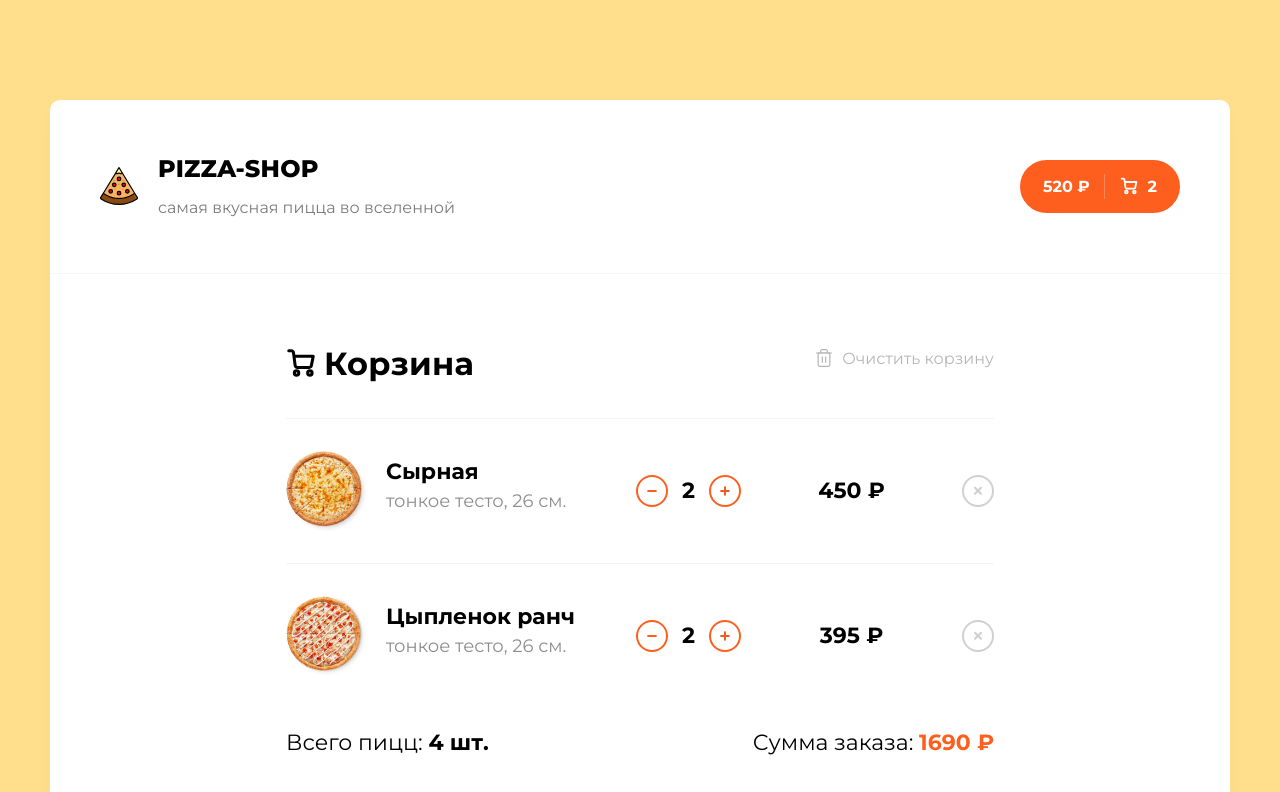
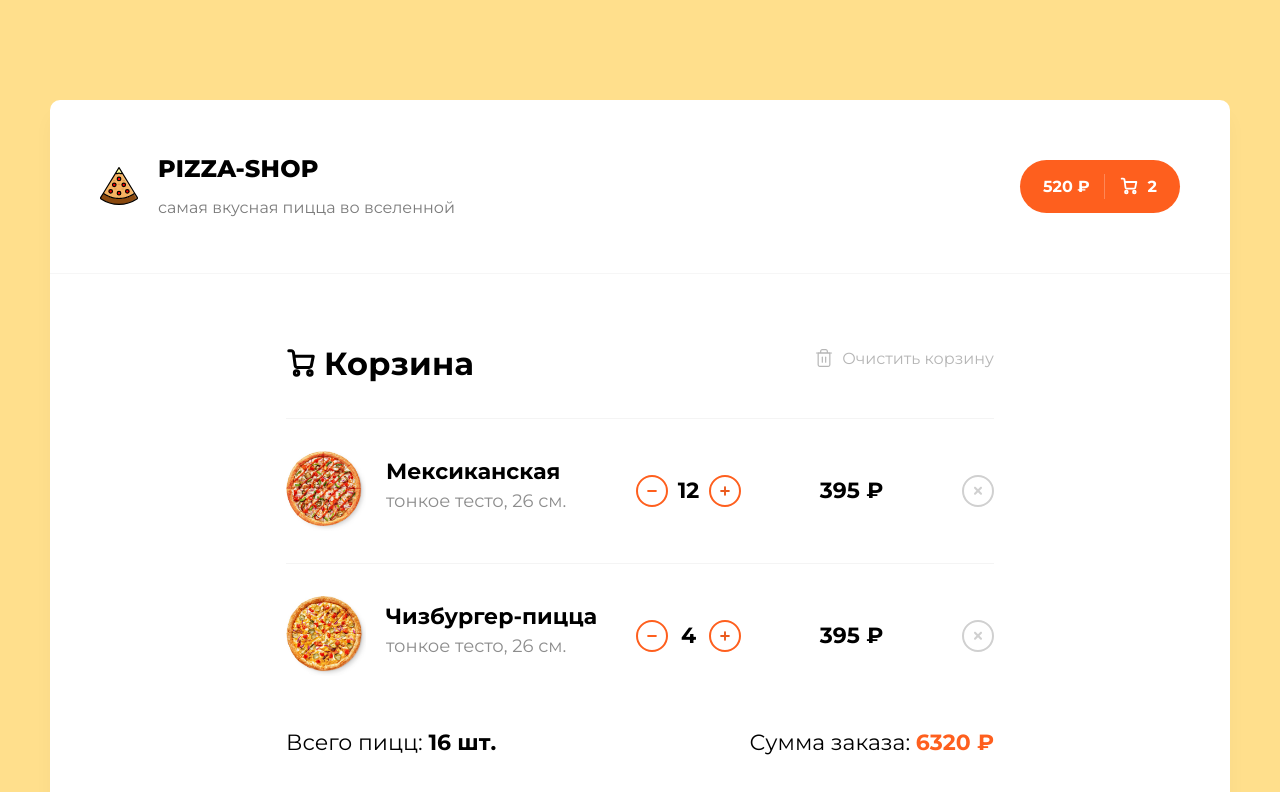
Before and after one commit to sergejij/pizza-shop, a React (Create React App) app: page /cart in a window 1280 px wide. Shown: the top 792 px of the page. Built offline with nearby package versions, Linux system fonts and the light colour scheme; data requests are answered from the project's data file.

Commit message:
added json-server and additing pizza to cart

```diff
--- a/package.json
+++ b/package.json
@@ -7,6 +7,7 @@
     "@testing-library/react": "^11.1.0",
     "@testing-library/user-event": "^12.1.10",
     "axios": "^0.21.1",
+    "json-server": "^0.16.3",
     "node-sass": "4.14.1",
     "react": "^17.0.2",
     "react-dom": "^17.0.2",
@@ -20,7 +21,8 @@
     "test": "react-scripts test",
     "eject": "react-scripts eject",
     "lint": "./node_modules/.bin/eslint --ext .jsx,.js src",
-    "lint-fix": "./node_modules/.bin/eslint --ext .jsx,.js src --fix"
+    "lint-fix": "./node_modules/.bin/eslint --ext .jsx,.js src --fix",
+    "json-server": "json-server --watch src/pizzas.json --port=3001"
   },
   "eslintConfig": {
     "extends": [
--- a/public/pizzas.json
+++ /dev/null
@@ -1,146 +0,0 @@
-[
-  {
-    "id": 1,
-    "photo": "/img/pizzas/1.jpg",
-    "headline": "Чизбургер-пицца",
-    "price": 395,
-    "countInCart": 2,
-    "isTraditional": false,
-    "size": 26,
-    "category": 1,
-    "rating": 10,
-    "isInCart": false
-  },
-  {
-    "id": 2,
-    "photo": "/img/pizzas/2.jpg",
-    "headline": "Сырная",
-    "price": 450,
-    "countInCart": 2,
-    "isTraditional": false,
-    "size": 26,
-    "category": 2,
-    "rating": 7,
-    "isInCart": true
-  },
-  {
-    "id": 3,
-    "photo": "/img/pizzas/3.jpg",
-    "headline": "Цыпленок ранч",
-    "price": 395,
-    "countInCart": 2,
-    "isTraditional": false,
-    "size": 26,
-    "category": 1,
-    "rating": 5,
-    "isInCart": true
-  },
-  {
-    "id": 4,
-    "photo": "/img/pizzas/4.jpg",
-    "headline": "Сырный цыпленок",
-    "price": 385,
-    "countInCart": 2,
-    "isTraditional": false,
-    "size": 26,
-    "category": 1,
-    "rating": 6,
-    "isInCart": false
-  },
-  {
-    "id": 5,
-    "photo": "/img/pizzas/5.jpg",
-    "headline": "Овощи и грибы",
-    "price": 345,
-    "countInCart": 2,
-    "isTraditional": false,
-    "size": 26,
-    "category": 2,
-    "rating": 9,
-    "isInCart": false
-  },
-  {
-    "id": 6,
-    "photo": "/img/pizzas/6.jpg",
-    "headline": "Пицца-пирог",
-    "price": 315,
-    "countInCart": 2,
-    "isTraditional": false,
-    "size": 26,
-    "category": 2,
-    "rating": 8,
-    "isInCart": false
-  },
-  {
-    "id": 7,
-    "photo": "/img/pizzas/7.jpg",
-    "headline": "Аррива",
-    "price": 345,
-    "countInCart": 2,
-    "isTraditional": false,
-    "size": 26,
-    "category": 4,
-    "rating": 7,
-    "isInCart": false
-  },
-  {
-    "id": 8,
-    "photo": "/img/pizzas/8.jpg",
-    "headline": "Мексиканская",
-    "price": 395,
-    "countInCart": 2,
-    "isTraditional": false,
-    "size": 26,
-    "category": 4,
-    "rating": 10,
-    "isInCart": false
-  },
-  {
-    "id": 9,
-    "photo": "/img/pizzas/9.jpg",
-    "headline": "Нежный лосось",
-    "price": 475,
-    "countInCart": 2,
-    "isTraditional": false,
-    "size": 26,
-    "category": 3,
-    "rating": 6,
-    "isInCart": false
-  },
-  {
-    "id": 10,
-    "photo": "/img/pizzas/10.jpg",
-    "headline": "Маргарита",
-    "price": 345,
-    "countInCart": 2,
-    "isTraditional": false,
-    "size": 26,
-    "category": 2,
-    "rating": 7,
-    "isInCart": false
-  },
-  {
-    "id": 11,
-    "photo": "/img/pizzas/11.jpg",
-    "headline": "Четыре сезона",
-    "price": 395,
-    "countInCart": 2,
-    "isTraditional": false,
-    "size": 26,
-    "category": 5,
-    "rating": 7,
-    "isInCart": false
-  },
-  {
-    "id": 12,
-    "photo": "/img/pizzas/12.jpg",
-    "headline": "Микс",
-    "price": 495,
-    "countInCart": 2,
-    "isTraditional": false,
-    "size": 26,
-    "category": 5,
-    "rating": 8,
-    "isInCart": false
-  }
-]
--- a/src/App.jsx
+++ b/src/App.jsx
@@ -6,40 +6,72 @@ import AppContext from './context';
 import Home from './pages/Home/Home';
 import Cart from './pages/Cart/Cart';
 import Header from './components/Header/Header';
+import api from './api';
 
 import './App.scss';
 
 function App() {
   const [pizzas, setPizzas] = React.useState([]);
-  const [pizzasCart, setPizzasCart] = React.useState([]);
+  const [pizzasInCart, setPizzasInCart] = React.useState([]);
   const categoryNames = ['Все', 'Мясные', 'Вегетарианские', 'Рыбные', 'Острые', 'Комбинированные'];
   const sortNames = ['популярности', 'по цене', 'по алфавиту'];
 
   React.useEffect(() => {
-    axios.get('http://localhost:3000/pizzas.json')
-      .then(({ data }) => {
-        setPizzas(data);
-        setPizzasCart(data.filter((pizza) => pizza.isInCart));
-      })
-      .catch(() => alert('Произошла ошибка при запросе данных'));
+    axios.get(api.pizzas)
+      .then(({ data }) => setPizzas(data))
+      .catch(() => alert('Произошла ошибка при запросе данных ;('));
   }, []);
+
+  React.useEffect(() => {
+    axios.get(api.pizzasInCart)
+      .then(({ data }) => setPizzasInCart(data))
+      .catch(() => alert('Произошла ошибка при запросе данных ;('));
+  }, []);
+
+  const addToCart = (pizza) => {
+    if (pizzasInCart.some((item) => item.id === pizza.id)) {
+      axios.patch(`${api.pizzasInCart}${pizza.id}`, { countInCart: pizza.countInCart })
+        .then(() => {
+          setPizzas((prev) => prev.map((item) => (item.id === pizza.id ? {
+            ...pizza,
+            countInCart: pizza.countInCart,
+          } : item)));
+          setPizzasInCart((prev) => prev.map((item) => (pizza.id === item.id ? {
+            ...pizza,
+            countInCart: pizza.countInCart,
+          } : item)));
+        })
+        .catch(() => alert('Произошла ошибка при добавлении пиццы в корзину ;('));
+    } else {
+      axios.post(api.pizzasInCart, pizza)
+        .then(() => {
+          setPizzas((prev) => prev.map((item) => (item.id === pizza.id ? {
+            ...pizza,
+            countInCart: pizza.countInCart,
+          } : item)));
+          setPizzasInCart((prev) => [...prev, pizza]);
+        })
+        .catch(() => alert('Произошла ошибка при добавлении пиццы в корзину ;('));
+    }
+  };
 
   return (
     <AppContext.Provider value={{
       pizzas,
-      pizzasCart,
+      pizzasCart: pizzasInCart,
       categoryNames,
       sortNames,
+      addToCart,
     }}
     >
       <div className="App">
         <div className="content">
-          <Header isShowButton cartSum={520} cartCount={2} />
+          <Header isShowButton cartSum={520} cartCount={pizzasInCart.length} />
           <Route exact path="/">
             <Home />
           </Route>
           <Route path="/cart">
-            <Cart pizzas={pizzasCart} />
+            <Cart pizzas={pizzasInCart} />
           </Route>
         </div>
       </div>
--- /dev/null
+++ b/src/api.js
@@ -0,0 +1,6 @@
+const api = {
+  pizzas: 'http://localhost:3001/pizzas/',
+  pizzasInCart: 'http://localhost:3001/pizzasInCart/',
+};
+
+export default api;
--- a/src/components/Pizzas/Pizzas.jsx
+++ b/src/components/Pizzas/Pizzas.jsx
@@ -6,8 +6,7 @@ import Pizza from '../Pizza/Pizza';
 import styles from './Pizzas.module.scss';
 
 const Pizzas = ({ activeSorting, activeCategory }) => {
-  const { categoryNames } = React.useContext(AppContext);
-  const { pizzas } = React.useContext(AppContext);
+  const { categoryNames, addToCart, pizzas } = React.useContext(AppContext);
 
   return (
     <div className={styles.pizzasWrapper}>
@@ -23,7 +22,7 @@ const Pizzas = ({ activeSorting, activeCategory }) => {
             }
             return a.headline > b.headline ? 1 : -1;
           })
-          .map((pizza) => <Pizza key={pizza.id} pizza={pizza} />)}
+          .map((pizza) => <Pizza addToCart={addToCart} key={pizza.id} pizza={pizza} />)}
       </div>
     </div>
   );
--- /dev/null
+++ b/src/pizzas.json
@@ -0,0 +1,174 @@
+{
+  "pizzas": [
+    {
+      "id": 1,
+      "photo": "/img/pizzas/1.jpg",
+      "headline": "Чизбургер-пицца",
+      "price": 395,
+      "countInCart": 0,
+      "isTraditional": false,
+      "size": 26,
+      "category": 1,
+      "rating": 10,
+      "isInCart": false
+    },
+    {
+      "id": 2,
+      "photo": "/img/pizzas/2.jpg",
+      "headline": "Сырная",
+      "price": 450,
+      "countInCart": 0,
+      "isTraditional": false,
+      "size": 26,
+      "category": 2,
+      "rating": 7,
+      "isInCart": true
+    },
+    {
+      "id": 3,
+      "photo": "/img/pizzas/3.jpg",
+      "headline": "Цыпленок ранч",
+      "price": 395,
+      "countInCart": 0,
+      "isTraditional": false,
+      "size": 26,
+      "category": 1,
+      "rating": 5,
+      "isInCart": true
+    },
+    {
+      "id": 4,
+      "photo": "/img/pizzas/4.jpg",
+      "headline": "Сырный цыпленок",
+      "price": 385,
+      "countInCart": 0,
+      "isTraditional": false,
+      "size": 26,
+      "category": 1,
+      "rating": 6,
+      "isInCart": false
+    },
+    {
+      "id": 5,
+      "photo": "/img/pizzas/5.jpg",
+      "headline": "Овощи и грибы",
+      "price": 345,
+      "countInCart": 0,
+      "isTraditional": false,
+      "size": 26,
+      "category": 2,
+      "rating": 9,
+      "isInCart": false
+    },
+    {
+      "id": 6,
+      "photo": "/img/pizzas/6.jpg",
+      "headline": "Пицца-пирог",
+      "price": 315,
+      "countInCart": 0,
+      "isTraditional": false,
+      "size": 26,
+      "category": 2,
+      "rating": 8,
+      "isInCart": false
+    },
+    {
+      "id": 7,
+      "photo": "/img/pizzas/7.jpg",
+      "headline": "Аррива",
+      "price": 345,
+      "countInCart": 0,
+      "isTraditional": false,
+      "size": 26,
+      "category": 4,
+      "rating": 7,
+      "isInCart": false
+    },
+    {
+      "id": 8,
+      "photo": "/img/pizzas/8.jpg",
+      "headline": "Мексиканская",
+      "price": 395,
+      "countInCart": 0,
+      "isTraditional": false,
+      "size": 26,
+      "category": 4,
+      "rating": 10,
+      "isInCart": false
+    },
+    {
+      "id": 9,
+      "photo": "/img/pizzas/9.jpg",
+      "headline": "Нежный лосось",
+      "price": 475,
+      "countInCart": 0,
+      "isTraditional": false,
+      "size": 26,
+      "category": 3,
+      "rating": 6,
+      "isInCart": false
+    },
+    {
+      "id": 10,
+      "photo": "/img/pizzas/10.jpg",
+      "headline": "Маргарита",
+      "price": 345,
+      "countInCart": 0,
+      "isTraditional": false,
+      "size": 26,
+      "category": 2,
+      "rating": 7,
+      "isInCart": false
+    },
+    {
+      "id": 11,
+      "photo": "/img/pizzas/11.jpg",
+      "headline": "Четыре сезона",
+      "price": 395,
+      "countInCart": 0,
+      "isTraditional": false,
+      "size": 26,
+      "category": 5,
+      "rating": 7,
+      "isInCart": false
+    },
+    {
+      "id": 12,
+      "photo": "/img/pizzas/12.jpg",
+      "headline": "Микс",
+      "price": 495,
+      "countInCart": 0,
+      "isTraditional": false,
+      "size": 26,
+      "category": 5,
+      "rating": 8,
+      "isInCart": false
+    }
+  ],
+  "pizzasInCart": [
+    {
+      "id": 8,
+      "photo": "/img/pizzas/8.jpg",
+      "headline": "Мексиканская",
+      "price": 395,
+      "countInCart": 12,
+      "isTraditional": false,
+      "size": 26,
+      "category": 4,
+      "rating": 10,
+      "isInCart": true
+    },
+    {
+      "id": 1,
+      "photo": "/img/pizzas/1.jpg",
+      "headline": "Чизбургер-пицца",
+      "price": 395,
+      "countInCart": 4,
+      "isTraditional": false,
+      "size": 26,
+      "category": 1,
+      "rating": 10,
+      "isInCart": true
+    }
+  ]
+}
```
Also changed, not shown: src/components/Pizza/Pizza.jsx (+53 -37 lines), 1 other file (tests, documents, lock files or other folders).
